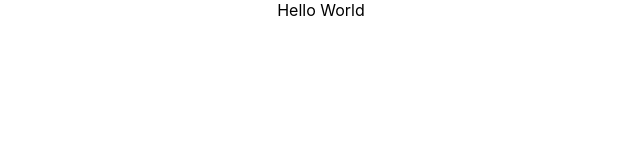
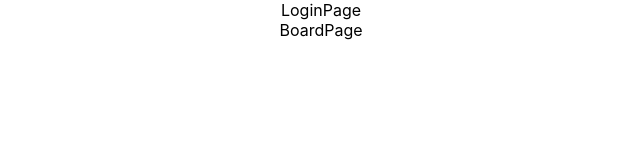
Before and after one commit to journal9/case_manager_F, a React (Create React App) app: page / in a window 1280 px wide. Shown: the top 160 px of the page, without its empty margins (319-959 px from the left). Built offline with nearby package versions, Linux system fonts and the light colour scheme.

Commit message:
structure added

```diff
--- a/src/App.js
+++ b/src/App.js
@@ -1,9 +1,10 @@
 import './App.css';
+import LoginPage from './pages/LoginPage';
 
 function App() {
   return (
     <div className="App">
-      Hello World
+      <LoginPage/>
     </div>
   );
 }
--- /dev/null
+++ b/src/pages/BoardPage.js
@@ -0,0 +1,9 @@
+import React from 'react'
+
+function BoardPage() {
+  return (
+    <div>BoardPage</div>
+  )
+}
+
+export default BoardPage
--- /dev/null
+++ b/src/pages/LoginPage.js
@@ -0,0 +1,13 @@
+import React from "react";
+import BoardPage from "./BoardPage";
+
+function LoginPage() {
+  return (
+    <div>
+      <div>LoginPage</div>
+      <BoardPage />
+    </div>
+  );
+}
+
+export default LoginPage;
```
Also changed, not shown: src/components/AddCaseForm.js (added, +9 -0 lines), src/components/CasesRight.js (added, +9 -0 lines), src/components/Homeheader.js (added, +9 -0 lines), src/components/LoginBack.js (added, +9 -0 lines), src/components/PageHeader.js (added, +9 -0 lines), src/components/Pageback.js (added, +9 -0 lines).
